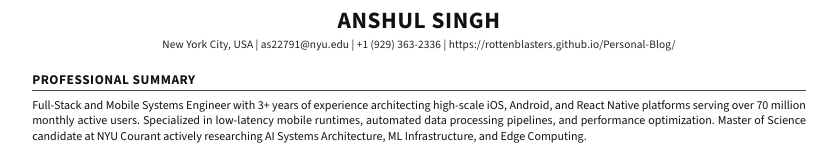
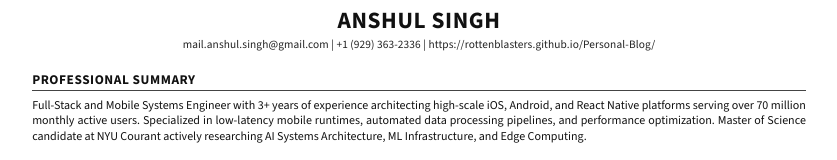
Before and after one commit to Rottenblasters/Personal-Blog, a plain HTML site: page resume/resume.html in a window 1280 px wide. Shown: the top 160 px of the page, without its empty margins (221-1058 px from the left). Drawn offline with nearby package versions, Linux system fonts and the light colour scheme.

Commit message:
update resume

```diff
--- a/resume/resume.html
+++ b/resume/resume.html
@@ -189,7 +189,7 @@
   <header class="header">
     <h1 class="name">Anshul Singh</h1>
     <div class="contact-info">
-      New York City, USA | as22791@nyu.edu | +1 (929) 363-2336 |
+      mail.anshul.singh@gmail.com | +1 (929) 363-2336 |
       https://rottenblasters.github.io/Personal-Blog/
     </div>
   </header>
```
Also changed, not shown: 2 other files.
